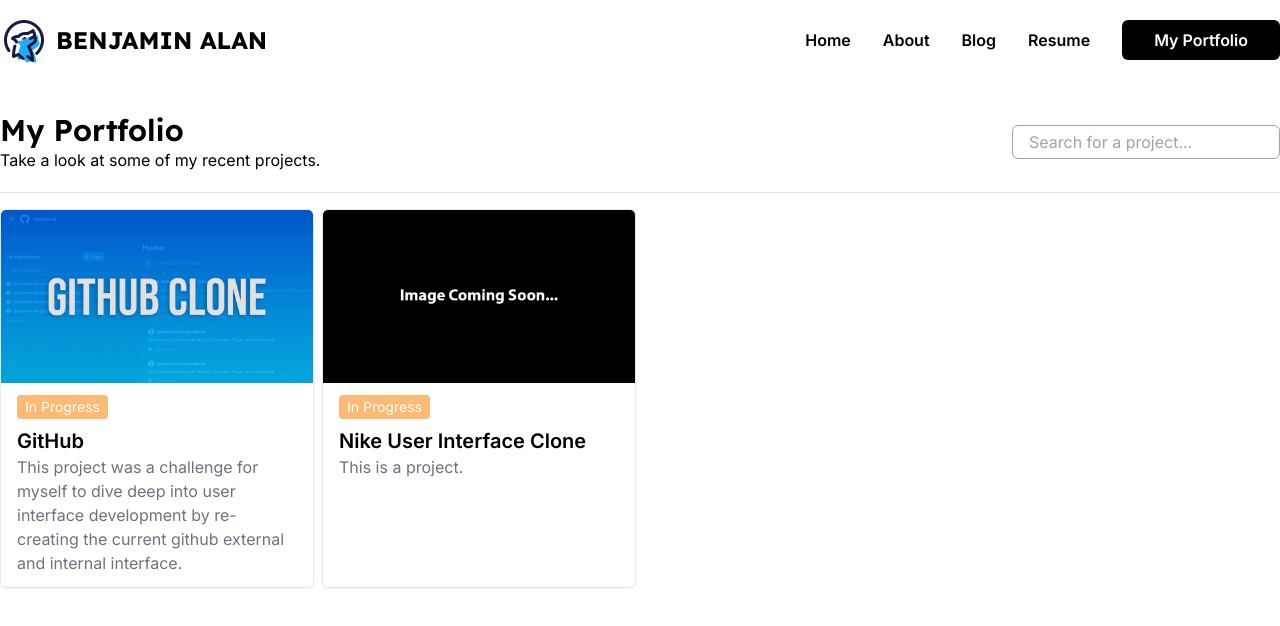
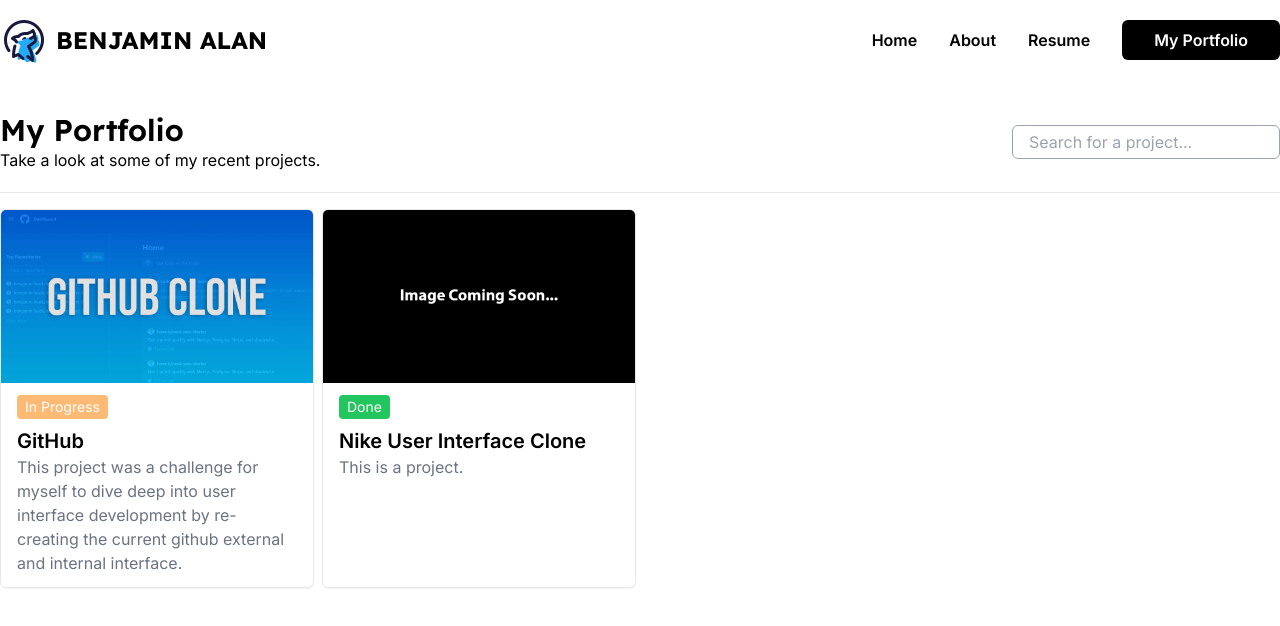
Before and after one commit to Benjamin-buck/portfolio, a Next.js app: page /portfolio in a window 1280 px wide. Shown: the top 626 px of the page. Built offline with nearby package versions, Linux system fonts and the light colour scheme.

Commit message:
Fixes nav-bar links

```diff
--- a/app/layout.tsx
+++ b/app/layout.tsx
@@ -24,7 +24,7 @@
   children: React.ReactNode;
 }>) {
   return (
-    <html lang="en">
+    <html lang="en" className="scroll-smooth">
       <body
         className={`${inter.className} ${lexend.variable} mx-auto container mt-4`}
       >
--- a/components/Navbar.tsx
+++ b/components/Navbar.tsx
@@ -15,11 +15,7 @@
   return (
     <nav className="flex justify-between items-center">
       <div id="logo">
-        <Link
-          href="/"
-          className="flex gap-2 items-center"
-          onClick={displayMobileNav}
-        >
+        <Link href="/" className="flex gap-2 items-center">
           <Image
             src="/logo.png"
             width={48}
--- a/components/cards/PortfolioCards.tsx
+++ b/components/cards/PortfolioCards.tsx
@@ -23,16 +23,17 @@
       />
       <div className="px-4 py-3">
         <div
-          className={`px-2 py-0.5 w-fit text-white text-sm rounded mb-2 ${
-            status === "In Progress" && "bg-orange-300"
-          }`}
+          className={`px-2 py-0.5 w-fit text-white text-sm rounded mb-2
+            ${status === "In Progress" && "bg-orange-300"}
+            ${status === "Done" && "bg-green-500"}
+            `}
         >
           {status}
         </div>
         <Link href={href} className="text-xl font-semibold">
           {label}
         </Link>
-        <p className="text-gray-500">{description}</p>
+        <p className="text-gray-500 ">{description}</p>
       </div>
     </div>
   );
--- a/constants/data.ts
+++ b/constants/data.ts
@@ -1,6 +1,5 @@
 export const navigationLinks = [
   { label: "Home", href: "/", icon: "/home.png" },
   { label: "About", href: "/about", icon: "/home.png" },
-  { label: "Blog", href: "/blog", icon: "/home.png" },
   { label: "Resume", href: "/resume", icon: "/home.png" },
 ];
--- a/constants/projects/Nike.ts
+++ b/constants/projects/Nike.ts
@@ -1,6 +1,6 @@
 export const Nike = {
   title: "Nike User Interface Clone",
   description: "This is a project.",
-  status: "In Progress",
+  status: "Done",
   image: "/github.png",
 };
```
